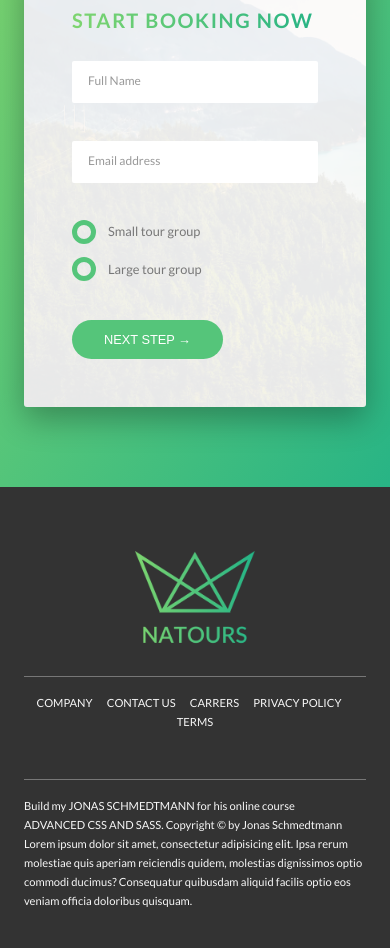
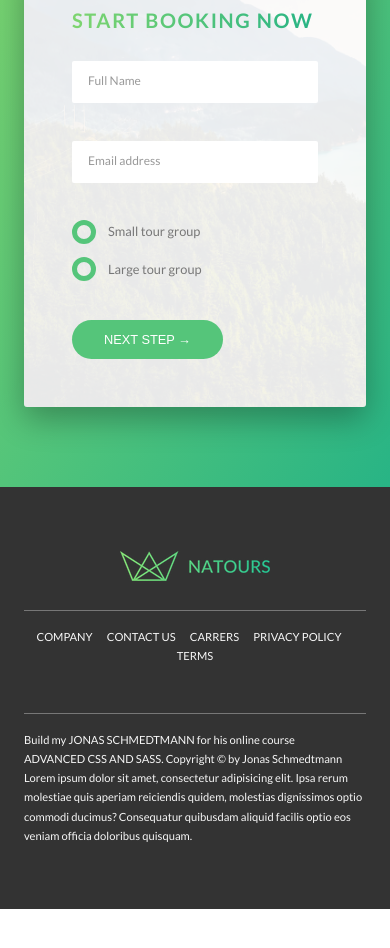
Before and after one commit to israelcena/natours, a website: page index.html in a window 390 px wide. Shown: the part 6027-6975 px from the top of the page. After the commit the page ends 6936 px from the top, so only its background shows below. Drawn offline with Linux system fonts and the light colour scheme.

Commit message:
implameted responsive images

```diff
--- a/index.html
+++ b/index.html
@@ -380,7 +380,10 @@
     <!-- Footer-->
     <footer class="footer">
         <div class="footer__logo-box">
-            <img src="img/logo-green-2x.png" alt="Full Logo" class="footer__logo">
+            <picture class="footer__logo">
+                <source srcset="img/logo-green-small-1x.png 1x, img/logo-green-small-2x.png 2x" media="(max-width: 37.5em)">
+                    <img srcset="img/logo-green-1x.png 1x, img/logo-green-2x.png 2x" alt="Full Logo">
+            </picture>
         </div>
 
         <div class="row">
```
